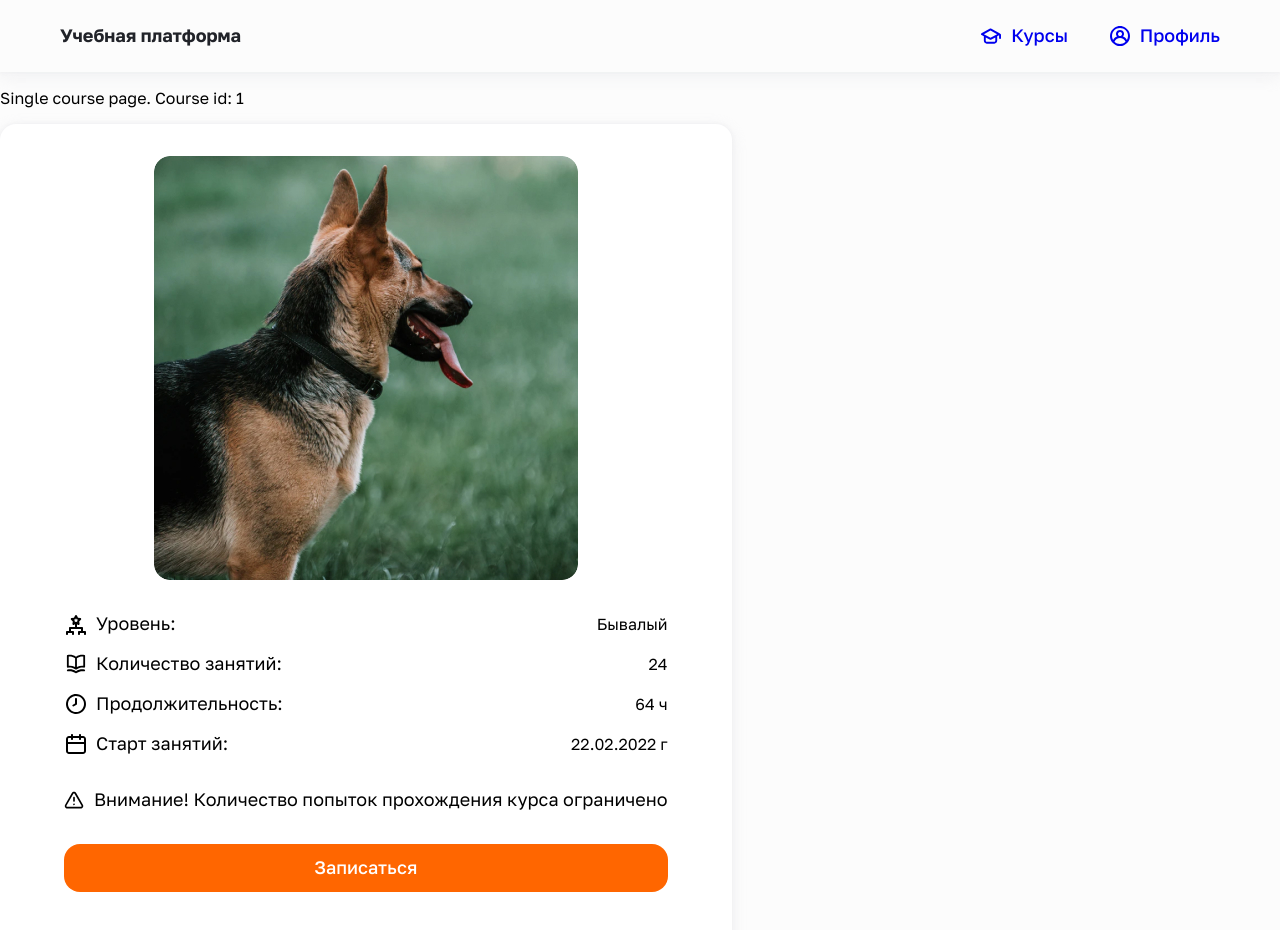
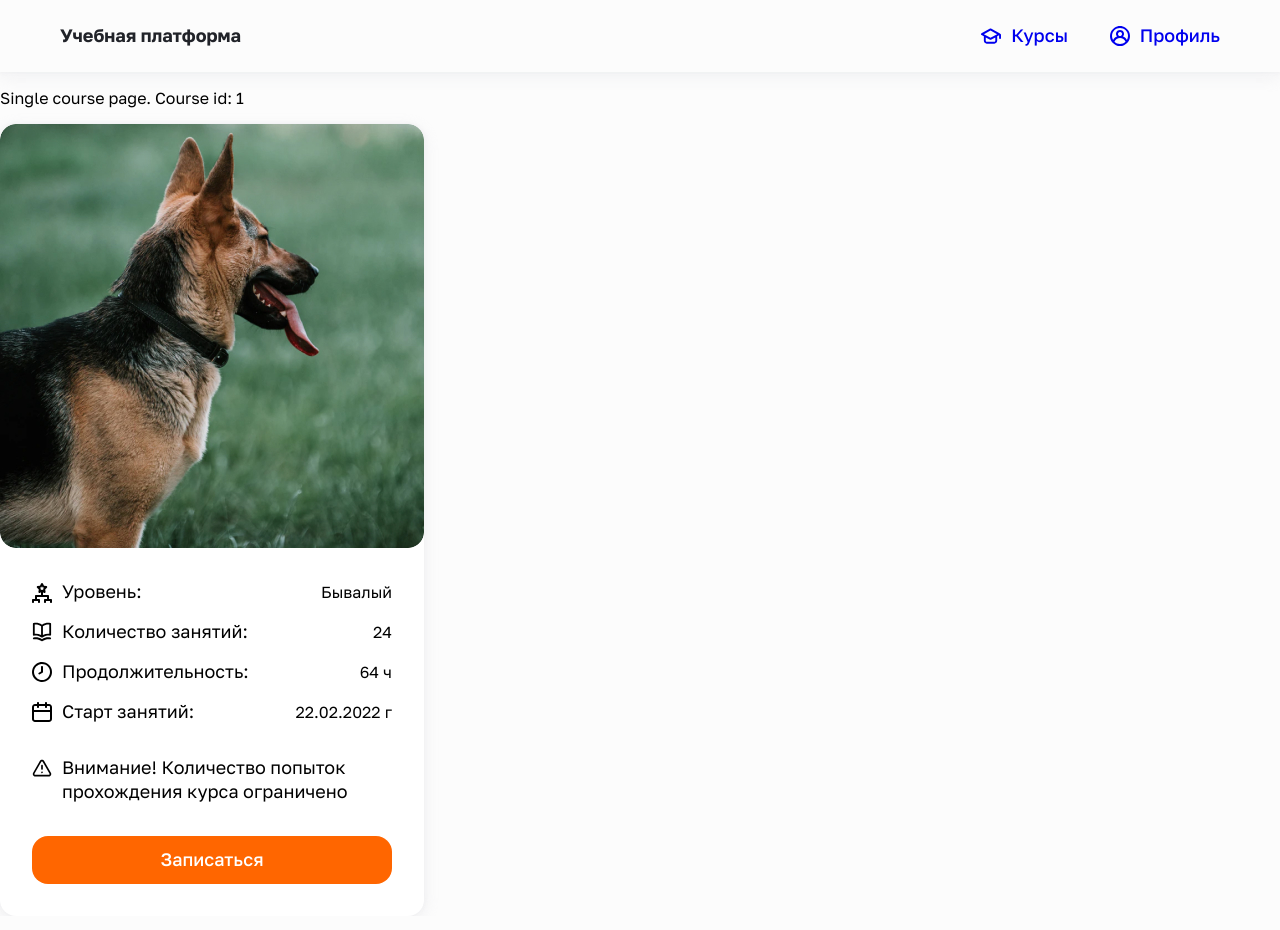
Before and after one commit to Studio-Yandex-Practicum/lizaalert_frontend, a React (Create React App) app: page / in a window 1280 px wide. Both pictures are taken after a click on the button "Продолжить". Shown: the top 930 px of the page. Built offline with nearby package versions, Linux system fonts and the light colour scheme.

Commit message:
fix-conflicts

```diff
--- a/src/components/organisms/course-overview/course-overview.jsx
+++ b/src/components/organisms/course-overview/course-overview.jsx
@@ -13,7 +13,7 @@ function CourseOverview({
   duration,
 }) {
   return (
-    <Card className={styles.courseOverview} nopadding>
+    <Card className={styles.courseOverview} noPadding>
       <div className={styles.courseImageContainer}>
         <img
           className={styles.courseImage}
--- a/src/components/organisms/course-overview/course-overview.module.scss
+++ b/src/components/organisms/course-overview/course-overview.module.scss
@@ -11,6 +11,7 @@
     object-position: center;
     display: block;
     width: 100%;
+
     &Container {
       overflow: hidden;
       border-radius: 16px;
@@ -21,7 +22,7 @@
   &Meta {
     list-style: none;
     width: 100%;
-    padding: 0 32px 0 34px;
+    padding: 0 32px;
     box-sizing: border-box;
     margin: 0 0 32px;
 
@@ -30,6 +31,7 @@
       align-items: center;
       justify-content: space-between;
       margin-bottom: 16px;
+
       &:last-child {
         margin-bottom: 0;
       }
@@ -38,8 +40,9 @@
 
   &Alert {
     width: 100%;
+    max-width: 424px;
+    box-sizing: border-box;
     padding: 0 32px;
-    box-sizing: border-box;
     margin-bottom: 32px;
   }
 
@@ -49,8 +52,4 @@
     margin: 0 0 32px;
     box-sizing: border-box;
   }
-
-  &Alert {
-    margin-bottom: 32px;
-  }
 }
```
